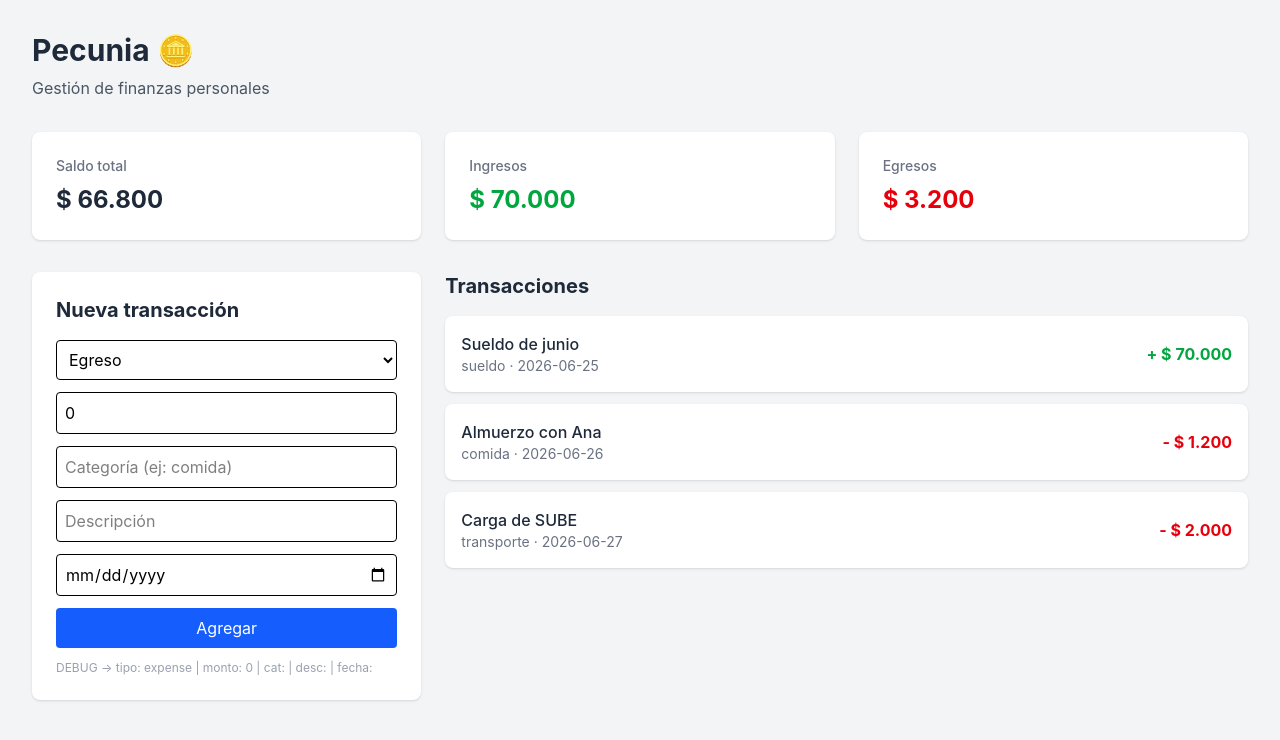
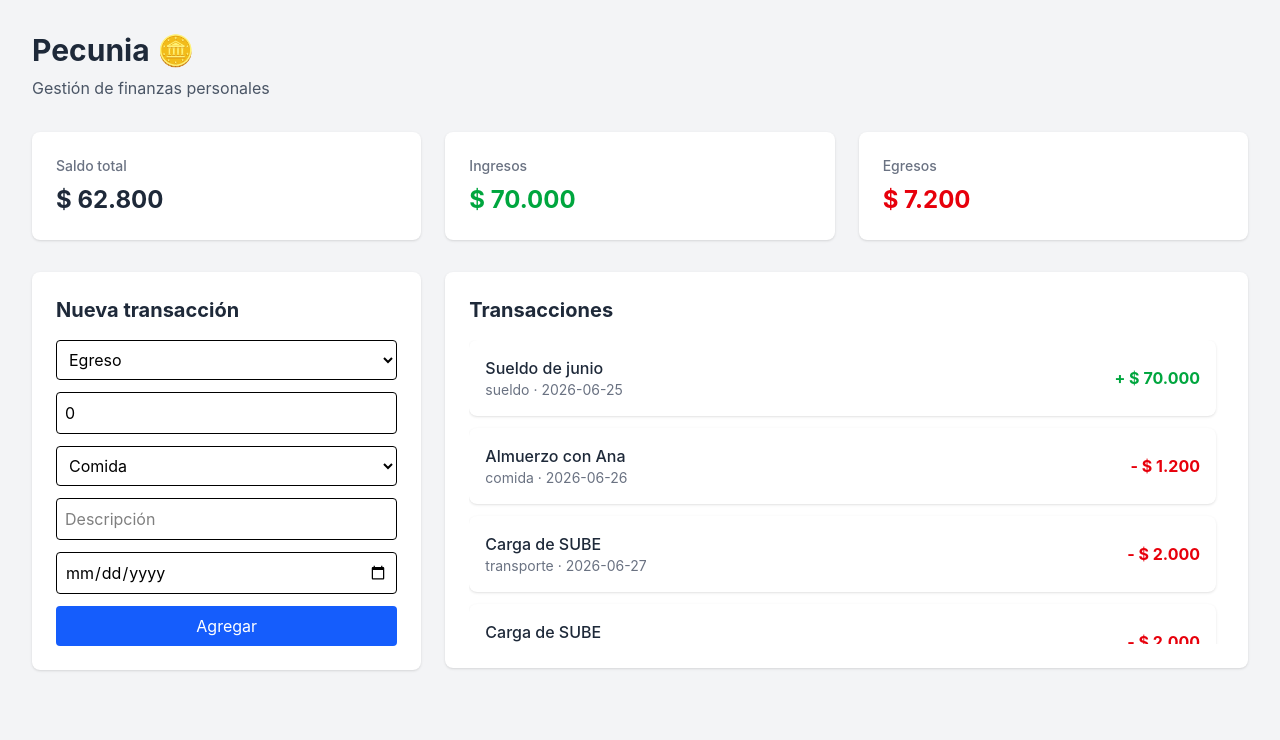
Before and after one commit to Mtronc97/pecunia, a Vue app in the folder client/: page / in a window 1280 px wide. Shown: the top 740 px of the page. Built offline with nearby package versions, Linux system fonts and the light colour scheme.

Commit message:
arreglo de estilos css entre el formulario y la lista de trasacciones

```diff
--- a/client/src/App.vue
+++ b/client/src/App.vue
@@ -24,6 +24,22 @@ const transactions = ref<Transaction[]>([
   },
   {
     id: "3",
+    type: "expense",
+    amount: 2000,
+    category: "transporte",
+    description: "Carga de SUBE",
+    date: "2026-06-27",
+  },
+    {
+    id: "4",
+    type: "expense",
+    amount: 2000,
+    category: "transporte",
+    description: "Carga de SUBE",
+    date: "2026-06-27",
+  },
+    {
+    id: "5",
     type: "expense",
     amount: 2000,
     category: "transporte",
@@ -58,11 +74,11 @@ const balance = computed(() => totalIncome.value - totalExpense.value);
       <SummaryCard title="Egresos" :amount="totalExpense" color="text-red-600" />
     </div>
 
-    <div class="grid grid-cols-1 md:grid-cols-3 gap-6 mt-8">
-      <div class="md:col-span-1">
+  <div class="grid grid-cols-1 md:grid-cols-3 gap-6 mt-8 h-99">
+      <div class="md:col-span-1 h-full">
         <TransactionForm />
       </div>
-      <div class="md:col-span-2">
+      <div class="md:col-span-2 h-full">
         <TransactionList :transactions="transactions" />
       </div>
     </div>
--- a/client/src/components/TransactionForm.vue
+++ b/client/src/components/TransactionForm.vue
@@ -4,7 +4,19 @@ import type { TransactionType } from "../types/transaction";
 
 const type = ref<TransactionType>("expense");
 const amount = ref<number>(0);
-const category = ref<string>("");
+const categories = [
+  "Sueldo",
+  "Comida",
+  "Transporte",
+  "Servicios",
+  "Vivienda",
+  "Salud",
+  "Ocio",
+  "Tarjeta",
+  "Varios",
+];
+
+const category = ref<string>("Comida");
 const description = ref<string>("");
 const date = ref<string>("");
 </script>
@@ -19,19 +31,19 @@ const date = ref<string>("");
             <option value="expense">Egreso</option>
         </select>
 
-        <input
+    <input
         v-model.number="amount"
         type="number"
+        min="0"
         placeholder="Monto"
-        class="border rounded p-2"
-        />
+        class="border rounded p-2 no-spinner"
+    />
 
-        <input
-            v-model="category"
-            type="text"
-            placeholder="Categoría (ej: comida)"
-            class="border rounded p-2"
-        />
+        <select v-model="category" class="border rounded p-2">
+            <option v-for="cat in categories" :key="cat" :value="cat">
+                {{ cat }}
+            </option>
+        </select>
 
         <input
             v-model="description"
@@ -46,9 +58,20 @@ const date = ref<string>("");
             Agregar
         </button>
 
-        <p class="text-xs text-gray-400">
-            DEBUG → tipo: {{ type }} | monto: {{ amount }} | cat: {{ category }} | desc: {{ description }} | fecha: {{ date }}
-        </p>
     </div>
 </div>
 </template>
+
+<style scoped>
+/* Oculta las flechas de subir/bajar del input de tipo number */
+.no-spinner::-webkit-inner-spin-button,
+.no-spinner::-webkit-outer-spin-button {
+  -webkit-appearance: none;
+  margin: 0;
+}
+.no-spinner {
+  -webkit-appearance: none;
+  -moz-appearance: textfield;
+  appearance: textfield;
+}
+</style>
--- a/client/src/components/TransactionList.vue
+++ b/client/src/components/TransactionList.vue
@@ -8,14 +8,14 @@ defineProps<{
 </script>
 
 <template>
-  <div>
+  <div class="bg-white rounded-lg shadow p-6 flex flex-col h-99">
     <h2 class="text-xl font-bold text-gray-800 mb-4">Transacciones</h2>
 
     <div v-if="transactions.length === 0" class="text-gray-500">
       No hay transacciones todavía.
     </div>
 
-    <div v-else class="flex flex-col gap-3">
+    <div v-else class="flex flex-col gap-3 overflow-y-auto pr-2 flex-1 min-h-0">
       <TransactionItem
         v-for="transaction in transactions"
         :key="transaction.id"
```
